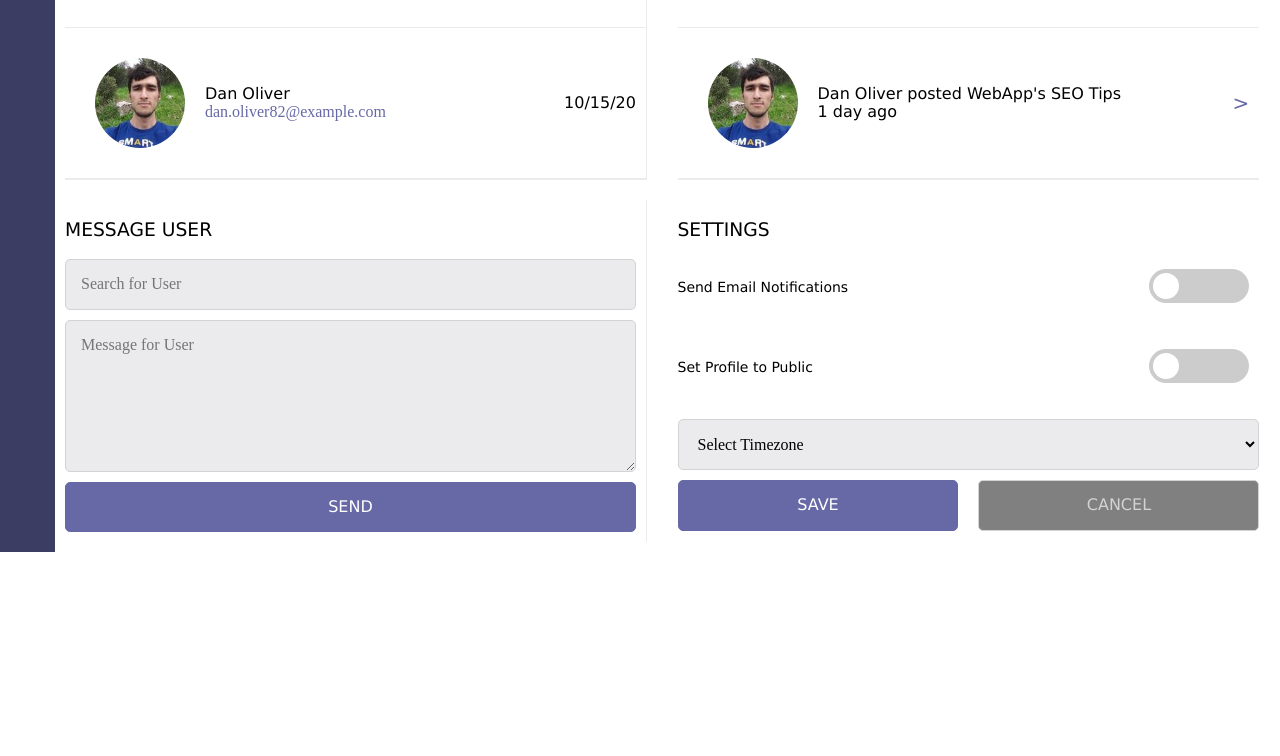
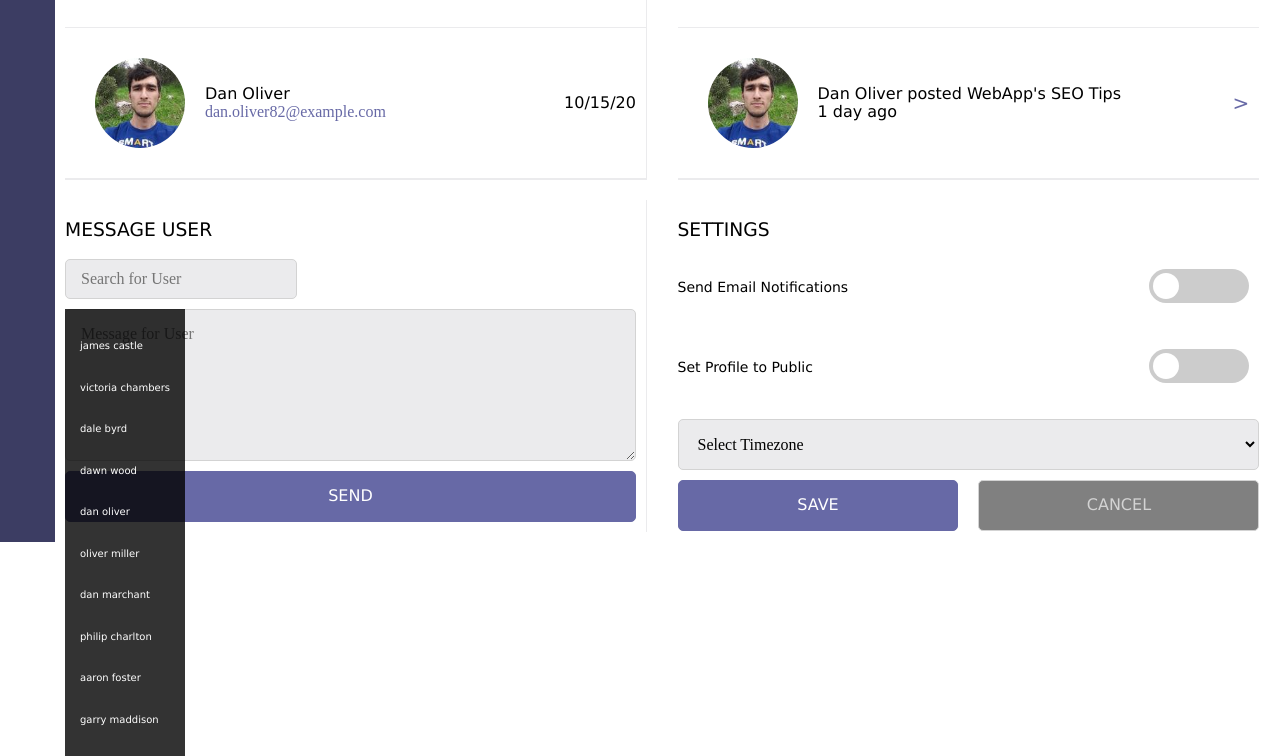
Before and after one commit to jamescastle80/Techdegree-Unit-7, a plain HTML site: page index.html in a window 1280 px wide. Shown: the part 2064-2820 px from the top of the page. Before the commit the page ends 2636 px from the top, so only its background shows below. Drawn offline with nearby package versions, Linux system fonts and the light colour scheme.

Commit message:
input search

```diff
--- a/app.js
+++ b/app.js
@@ -56,8 +56,9 @@ window.onclick = function(event) {
 const userField = document.getElementById("userField");
 const messageField = document.getElementById("messageField");
 const send = document.getElementById("send");
-
-
+const timeZone = document.getElementById("timezone");
+const togOne = document.getElementById("checkbox1");
+const togtwo = document.getElementById("checkbox2");
 
 send.addEventListener('click', () => {
     if (userField.value === "" && messageField.value === "" ) {
--- a/complete.js
+++ b/complete.js
@@ -1,15 +1,60 @@
 
-userField = document.getElementById('userField');
 
-let members = [
-    "James Castle",
-    "Victoria Chambers",
-    "Dale Byrd",
-    "Dawn Wood",
-    "Dan Oliver",
-    "Oliver Miller",
-    "Dan Marchant",
-    "Philip Charlton",
-    "Aaron Foster",
-    "Garry Maddison"
-];
+let names = [
+    {
+        name:"james castle",
+    },
+    {
+        name:"victoria chambers",
+    },
+    {
+        name:"dale byrd",
+    },
+    {
+        name:"dawn wood",
+    },
+    {
+        name:"dan oliver",
+    },
+    {
+        name:"oliver miller",
+    },
+    {
+        name:"dan marchant",
+    },
+    {
+        name:"philip charlton",
+    },
+    {
+        name:"aaron foster",
+    },
+    {
+        name:"garry maddison"
+    }
+]
+
+function createNames(arrayOfNames) {
+    let liElement = "" ;
+    for (let i= 0; i <arrayOfNames.length; i++) {
+    liElement += `<li>${arrayOfNames[i].name}</li>`
+    }
+    document.getElementById("names-container").innerHTML= liElement;
+ }
+
+createNames(names);
+
+function filterNames(event) {
+    var searchvalue = event.target.value.toLowerCase();
+    var filterNames = names.filter((v,i) => {
+        return(v.name.includes(searchvalue));
+    })
+    createNames(filterNames);
+ }
+
+ let nameLI = document.getElementById("names-container");
+ let nameInput = document.getElementById("userField");
+
+ nameLI.addEventListener('click', (e) => {
+    console.log(e.target.textContent);
+    nameInput.textContent = e.target.textContent;
+ });
--- a/css/styles.css
+++ b/css/styles.css
@@ -343,6 +343,42 @@ button {
     padding: 15px;
 }
 
+
+
+ .widget-container input{
+    width: 100%;
+    height: 40px;
+ }
+
+ .dropdown {
+     position: relative;
+     display: inline-block;
+ }
+
+ .dropdown-box {
+     display: block;
+     position: absolute;
+     background-color: rgba(0,0,0,0.8);
+     z-index: 1;
+ }
+
+ .names-container {
+    padding-inline-start: 0px;
+ }
+
+ .names-container li {
+    margin-top: 0px;
+    list-style: none;
+    color: #fff;
+    padding: 15px 15px;
+    font-size: 10px;
+    display: block;
+ }
+
+ .form-field:focus .dropdown-box {
+     display: block;
+ }
+
 .settings-button {
     display: flex;
 }
--- a/index.html
+++ b/index.html
@@ -220,7 +220,13 @@
       <section class="message" id="message">
         <h3>Message User</h3>
         <form class="widget-container">
-          <input type="text" placeholder="Search for User" class="form-field" id="userField">
+          <div class="dropdown">
+            <input type="text" onkeyup="filterNames(event)" placeholder="Search for User" class="form-field" id="userField">
+            <div class="dropdown-box">
+              <ul class="names-container" id ="names-container">
+              </ul>
+            </div>
+          </div>
           <textarea placeholder="Message for User" class="form-area" id="messageField"></textarea>
           <button class="button-primary" id="send">Send</button>
         </form>
```
